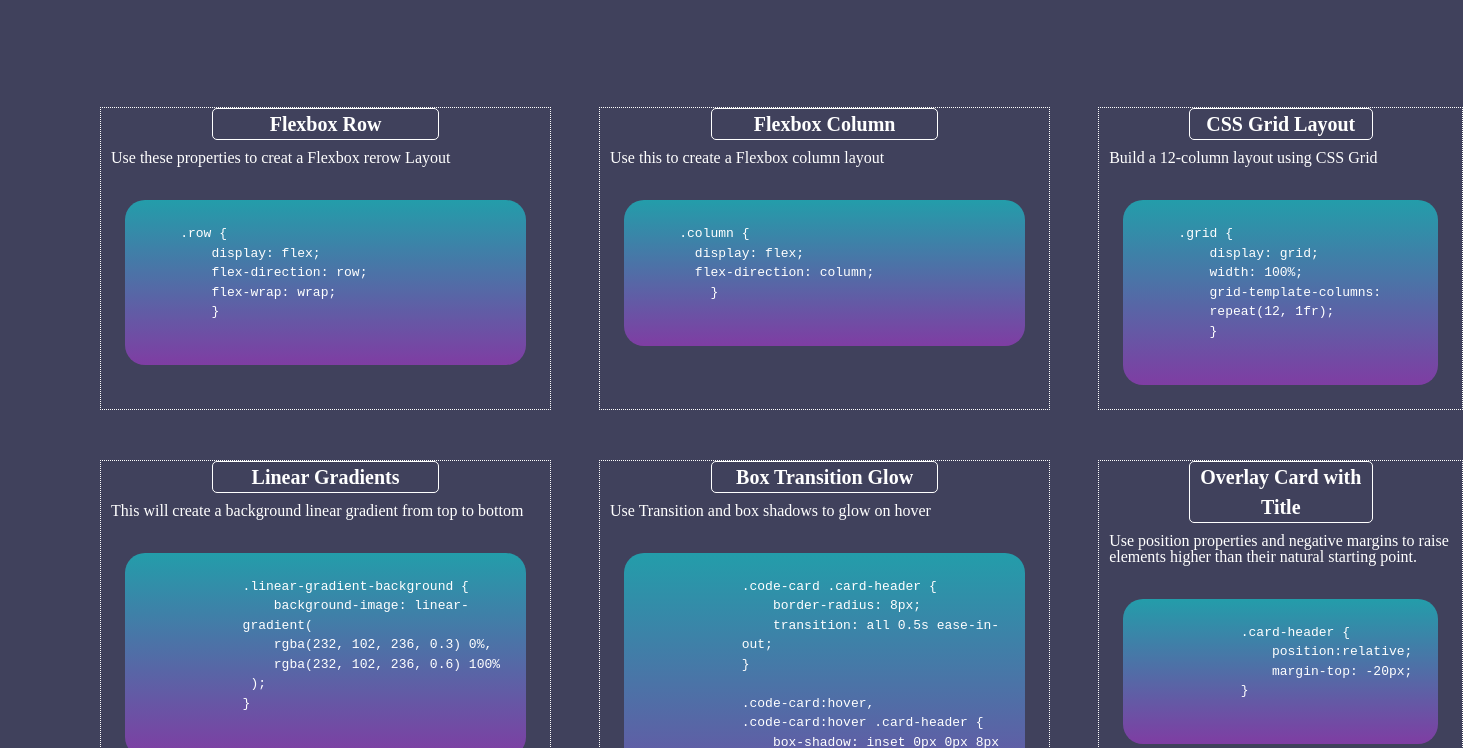
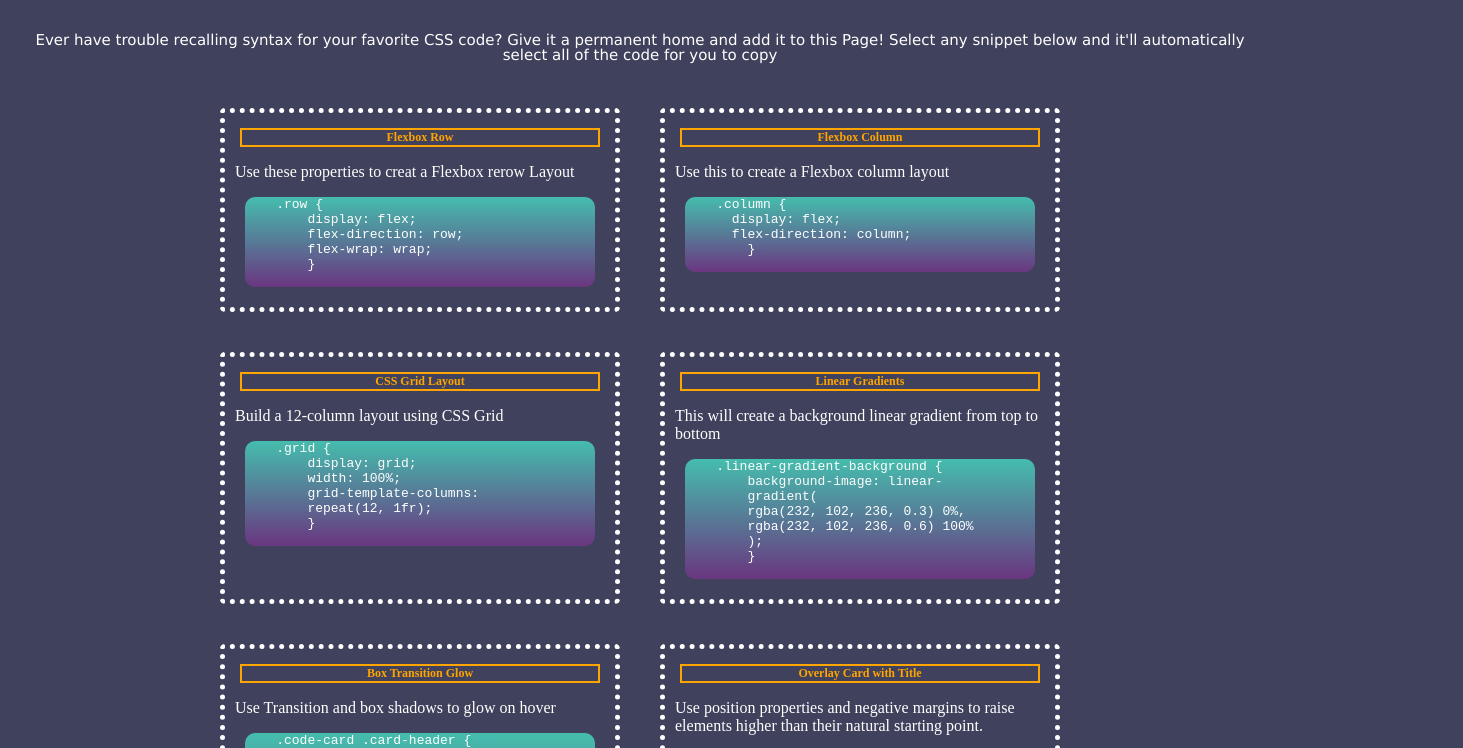
Before and after one commit to PeterM012/mini-project, a plain HTML site: page index.html in a window 1280 px wide. Shown: the part 116-864 px from the top of the page, 1463 px wide, since content can reach past the window. Drawn offline with Linux system fonts and the light colour scheme.

Commit message:
add css animation and flex media

```diff
--- a/assets/css/style.css
+++ b/assets/css/style.css
@@ -1,8 +1,7 @@
 * {
-    margin: 0;
-    padding: 0;
-    border: 0;
+    box-sizing: border-box;
 }
+
 
 body {
     background-color: #40415c;
@@ -16,6 +15,16 @@ header {
     padding: 15px;
 }
 
+.main-header {
+    display: flex;
+    flex-wrap: wrap;
+    justify-content: center;
+}
+
+h1{
+    color: hotpink
+}
+
 article {
     text-align: center;
     color: white;
@@ -26,67 +35,77 @@ article {
 }
 
 main {
-    display: grid;
-    grid-template-columns: 1fr 1fr 1fr;
-    margin: 100px;
-    grid-gap: 50px;
+    display: flex;
+    flex-wrap: wrap;
+    justify-content: center;
+    width: 100%;
+    min-width: 400px;
+    max-width: 100%
 }
-pre {
-    background: linear-gradient(#239daa, #7f3da3);
-    }
+
+section {
+    border-radius: 5px;
+    border: 5px white dotted;
+}
+
+.box {
+  flex: 0 0 0;
+  padding: 10px;
+  margin: 20px;
+  width: 100%;
+  min-width: 400px;
+  max-width: 400px
+}
+
+.box h2 {
+    margin: 5px
+}
+
+h2 {
+    color: orange;
+    border: solid;
+    border-width: 2px;
+    text-align:center
+}
+
+.target {
+    font-size: 12px;
+    transition: font-size 1s;
+}
+
+.target:hover {
+    font-size: 24px;
+    color: white;
+    background-color: blueviolet;
+}
 
 p {
     color: white;
 }
 
-.text-title {
-    margin:auto;
+pre {
+    margin:10px;
     color: white;
-    border-radius: 5px;
-    width: 25%;
-    border: 1px white solid;
-    width: 50%;
-    font-size: 20px;
-    line-height: 1.5;
-    text-align: center;
-}
-
-.line-position{
-    line-height: 1;
-    padding: 10px
-
-}
-
-.text-description {
-    color: white
-}
-
-pre {
-    line-height: 1.5;
-    border-radius: 20px;
-    padding: 24px;
-    margin: 24px;
-    background: linear-
-    gradient(
-        rgba(81, 206, 166, 0.3) 0%,
-        rgba(81, 206, 166, 0.3) 100%
-        );
-    user-select: text;
-    align-items: center;
+    border-radius: 10px;
+    background: linear-gradient(#45bdad, #6a3680);
     }
 
-section {
-    width: 100%;
-    border: 1px white solid;
-    background-color: transparent;
-    border-style: dotted;
-    object-fit: contain;
+.all {
+    user-select: all;
 }
 
 footer {
     text-align: center;
 }
 
+@media screen and (max-width: 992px) {
+    .card {
+      width: 50%;
+    }
+  }
+
 @media screen and (max-width: 768px) {
-    section {flex-direction: column}
-}
+    .card {
+      width: 100%;
+    }
+  }
--- a/index.html
+++ b/index.html
@@ -10,19 +10,19 @@
 
 
 <body>
-<header>
+<header class="main-header">
     <h1>CSS Snippet CheatSheet</h1>
 </header>
 
-<article>
+<article class="main-header">
     <p>Ever have trouble recalling syntax for your favorite CSS code? Give it a permanent home and add it to this Page! Select any snippet below and it'll automatically select all of the code for you to copy</p>
 </article>
 
 <main>
-    <section class="product-grid">
-        <strong><p class="text-title">Flexbox Row</p></strong>
-        <p class="line-position">Use these properties to creat a Flexbox rerow Layout</p>
-        <pre class="text-description">
+    <section class="box">
+        <h2 class="target">Flexbox Row</h2>
+        <p>Use these properties to creat a Flexbox rerow Layout</p>
+        <pre class="all">
     .row {
         display: flex;
         flex-direction: row;
@@ -30,20 +30,20 @@
         }
         </pre>
     </section>
-    <section class="product-grid">
-        <strong><p class="text-title">Flexbox Column</p></strong>
-        <p class="line-position">Use this to create a Flexbox column layout</p>
-        <pre class="text-description">
+    <section class="box">
+        <h2 class="target">Flexbox Column</h2>
+        <p>Use this to create a Flexbox column layout</p>
+        <pre class="all">
     .column {
       display: flex;
       flex-direction: column;
         }
         </pre>
     </section>
-    <section class="product-grid">
-        <strong><p class="text-title">CSS Grid Layout</p></strong>
-        <p class="line-position">Build a 12-column layout using CSS Grid</p>
-        <pre class="text-description">
+    <section class="box">
+        <h2 class="target">CSS Grid Layout</h2>
+        <p>Build a 12-column layout using CSS Grid</p>
+        <pre class="all">
     .grid {
         display: grid;
         width: 100%;
@@ -52,10 +52,10 @@
         }
         </pre>
     </section>
-    <section class="product-grid">
-        <strong><p class="text-title">Linear Gradients</p></strong>
-        <p class="line-position">This will create a background linear gradient from top to bottom</p>
-        <pre class="text-description">
+    <section class="box">
+        <h2 class="target">Linear Gradients</h2>
+        <p>This will create a background linear gradient from top to bottom</p>
+        <pre class="all">
     .linear-gradient-background {
         background-image: linear-
         gradient(
@@ -65,10 +65,10 @@
         }
         </pre>
     </section>
-    <section class="product-grid">
-        <strong><p class="text-title">Box Transition Glow</p></strong>
-        <p class="line-position">Use Transition and box shadows to glow on hover</p>
-        <pre class="text-description">
+    <section class="box">
+        <h2 class="target">Box Transition Glow</h2>
+        <p>Use Transition and box shadows to glow on hover</p>
+        <pre class="all">
     .code-card .card-header {
         border-radius: 8px;
         transition: all 0.5s ease-in-
@@ -83,10 +83,10 @@
         }
         </pre>
     </section>
-    <section class="product-grid">
-        <strong><p class="text-title">Overlay Card with Title</p></strong>
-        <p class="line-position">Use position properties and negative margins to raise elements higher than their natural starting point.</p>
-        <pre class="text-description">
+    <section class="box">
+        <h2 class="target">Overlay Card with Title</h2>
+        <p>Use position properties and negative margins to raise elements higher than their natural starting point.</p>
+        <pre class="all">
     .card-header {
         position:relative;
         margin-top: -20px;
```
Lines whose indentation alone changed are shown as unchanged.
